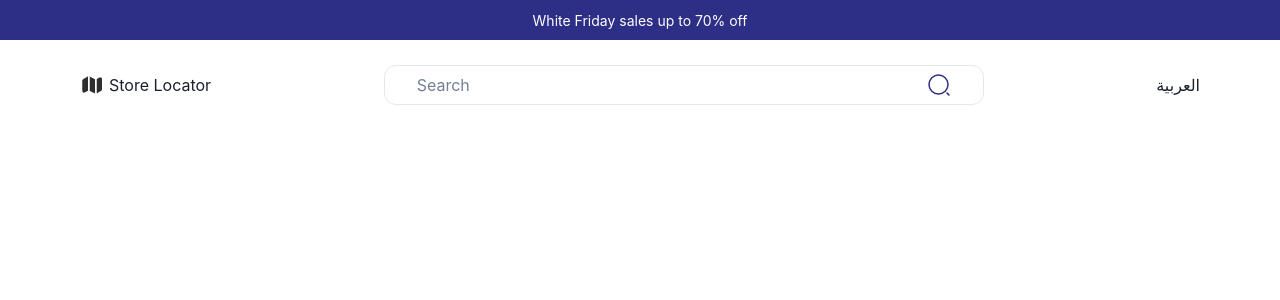
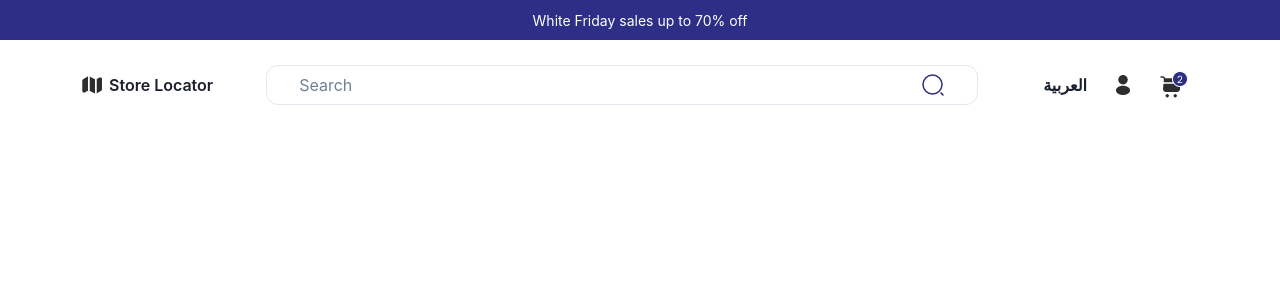
Before and after one commit to alimr70/bit68-task, a Next.js app: page / in a window 1280 px wide. Shown: the top 300 px of the page. Built offline with nearby package versions, Linux system fonts and the light colour scheme.

Commit message:
Search nav mostly finished

```diff
--- /dev/null
+++ b/components/CustomIcon.jsx
@@ -0,0 +1,11 @@
+import { Box } from "@chakra-ui/react";
+import Image from "next/image";
+
+const CustomIcon = ({ w, h, src, alt }) => {
+  return (
+    <Box width={`${w}px`} height={`${h}px`}>
+      <Image width={w} height={h} src={src} alt={alt} />
+    </Box>
+  );
+};
+export default CustomIcon;
--- a/components/Header/SearchNav/SearchInput.jsx
+++ b/components/Header/SearchNav/SearchInput.jsx
@@ -5,7 +5,7 @@ const SearchInput = () => {
   const { locale } = useRouter();
 
   return (
-    <Box w={[335, 335, 435, 435, 600]} mx={5}>
+    <Box mx={5}>
       <Input
         style={{
           background: `url("/vuesax-linear-search-normal.png") no-repeat ${
--- a/components/Header/SearchNav/StoreLocator.jsx
+++ b/components/Header/SearchNav/StoreLocator.jsx
@@ -1,6 +1,6 @@
 import NextLink from "next/link";
 import { Box, Flex, Link, Text } from "@chakra-ui/react";
-import Image from "next/image";
+import CustomIcon from "../../CustomIcon";
 
 const StoreLocator = () => {
   return (
@@ -8,16 +8,16 @@ const StoreLocator = () => {
       <Link style={{ textDecoration: "none" }}>
         <Flex>
           <Box pe='5px' minW='fit-content'>
-            <Box width='24px' height='24px'>
-              <Image
-                width={24}
-                height={24}
-                src='/vuesax-bold-map.png'
-                alt='store locator'
-              />
-            </Box>
+            <CustomIcon
+              w={24}
+              h={24}
+              src='/vuesax-bold-map.png'
+              alt='store locator'
+            />
           </Box>
-          <Text>Store Locator</Text>
+          <Text whiteSpace='nowrap' fontWeight='semibold'>
+            Store Locator
+          </Text>
         </Flex>
       </Link>
     </NextLink>
--- a/components/Header/SearchNav/UtilsBtns.jsx
+++ b/components/Header/SearchNav/UtilsBtns.jsx
@@ -1,10 +1,36 @@
-import { Box } from "@chakra-ui/react";
+import { Box, Button, Flex } from "@chakra-ui/react";
+import CustomIcon from "../../CustomIcon";
 import LangSwitcher from "../../LangSwitcher";
 
 const UtilsBtns = () => {
   return (
     <Box>
-      <LangSwitcher />
+      <Flex>
+        <Box display={{ base: "none", md: "block" }}>
+          <LangSwitcher />
+        </Box>
+        <Button variant='unstyled' minW='fit-content' minH='fit-content' mx={3}>
+          <CustomIcon
+            w={24}
+            h={24}
+            src='/vuesax-bold-frame.png'
+            alt='profile'
+          />
+        </Button>
+        <Button
+          variant='unstyled'
+          minW='fit-content'
+          minH='fit-content'
+          mx={3}
+          me={{ base: 0, lg: 3 }}>
+          <CustomIcon
+            w={29}
+            h={28}
+            src='/Component 26 – 2.png'
+            alt='shopping cart'
+          />
+        </Button>
+      </Flex>
     </Box>
   );
 };
--- a/components/Header/SearchNav/index.jsx
+++ b/components/Header/SearchNav/index.jsx
@@ -1,27 +1,37 @@
 import { Box, Flex } from "@chakra-ui/react";
 import Image from "next/image";
+import CustomIcon from "../../CustomIcon";
 import SearchInput from "./SearchInput";
 import StoreLocator from "./StoreLocator";
 import UtilsBtns from "./UtilsBtns";
 
 export default function SearchNav() {
   return (
-    <Flex py='25px' px={[5, 5, 10, 20]} justify='space-between' align='center'>
-      <Box display={{ base: "block", md: "none" }}>
-        <Box width='24px' height='24px'>
-          <Image
-            width='24px'
-            height='24px'
+    <>
+      <Flex
+        py={{ base: "10px", md: "25px" }}
+        px={{ base: 5, lg: 20 }}
+        justify='space-between'
+        align='center'>
+        <Box display={{ base: "none", md: "block" }}>
+          <StoreLocator />
+        </Box>
+        <Box w='100%' maxW={752} display={{ base: "none", md: "block" }}>
+          <SearchInput />
+        </Box>
+        <Box display={{ base: "block", md: "none" }} me='auto'>
+          <CustomIcon
+            w={32}
+            h={32}
             src='/vuesax-linear-menu.png'
-            alt='store locator'
+            alt='hamburger menu'
           />
         </Box>
+        <UtilsBtns />
+      </Flex>
+      <Box w='100%' display={{ base: "block", md: "none" }}>
+        <SearchInput />
       </Box>
-      <Box display={{ base: "none", md: "block" }}>
-        <StoreLocator />
-      </Box>
-      <SearchInput />
-      <UtilsBtns />
-    </Flex>
+    </>
   );
 }
--- a/components/LangSwitcher.jsx
+++ b/components/LangSwitcher.jsx
@@ -1,3 +1,4 @@
+import { Button } from "@chakra-ui/react";
 import { useRouter } from "next/router";
 
 function LangSwitcher() {
@@ -9,7 +10,15 @@ function LangSwitcher() {
   };
 
   return (
-    <button onClick={onClick}>{locale === "en" ? "العربية" : "English"}</button>
+    <Button
+      onClick={onClick}
+      variant='unstyled'
+      minW='fit-content'
+      minH='fit-content'
+      mx={3}
+      fontWeight='semibold'>
+      {locale === "en" ? "العربية" : "English"}
+    </Button>
   );
 }
 
```
